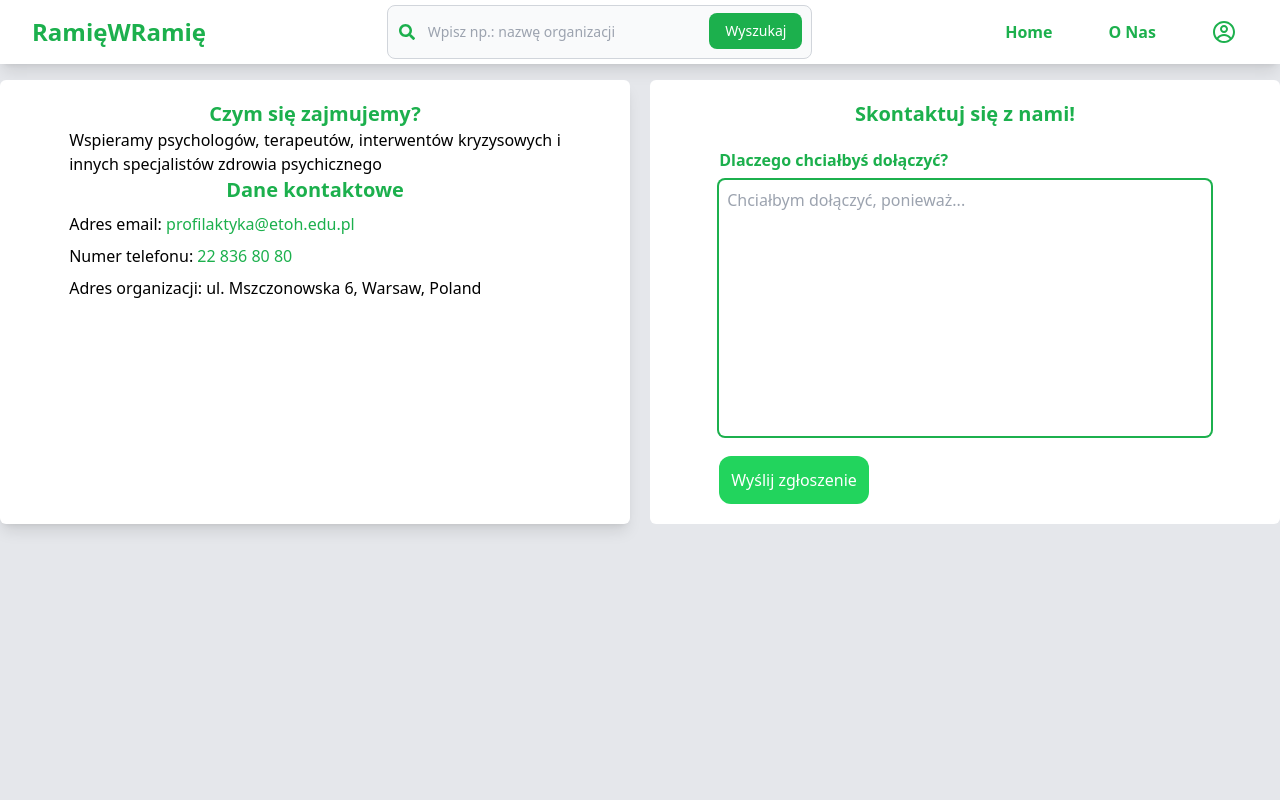
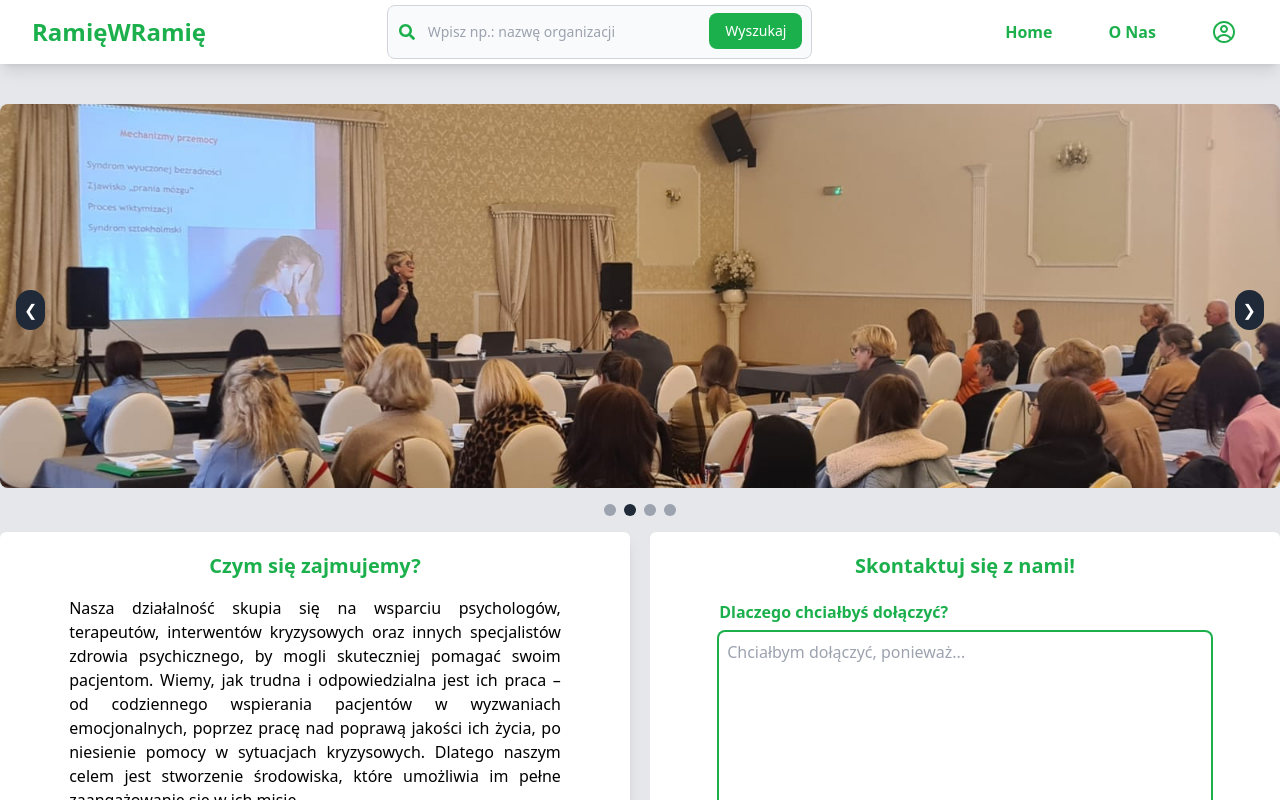
Before and after one commit to Jacpio/RamieWRamie, a React (Vite) app: page /Organisation in a window 1280 px wide. Shown: the top 800 px of the page. Built offline with nearby package versions, Linux system fonts and the light colour scheme; what tailwindcss-animated would draw is missing.

Commit message:
add Carousel

```diff
--- /dev/null
+++ b/src/Elements/Carousel.jsx
@@ -0,0 +1,77 @@
+import React, { useState, useEffect } from 'react';
+
+const Carousel = ({ images }) => {
+    const [currentIndex, setCurrentIndex] = useState(0);
+    const [imageSources, setImageSources] = useState([]);
+    useEffect(() => {
+        const interval = setInterval(() => {
+            goToNext();
+        }, 3000);
+        return () => clearInterval(interval);
+    }, [currentIndex]);
+
+    const goToPrevious = () => {
+        const isFirstSlide = currentIndex === 0;
+        const newIndex = isFirstSlide ? images.length - 1 : currentIndex - 1;
+        setCurrentIndex(newIndex);
+    };
+
+    const goToNext = () => {
+        const isLastSlide = currentIndex === images.length - 1;
+        const newIndex = isLastSlide ? 0 : currentIndex + 1;
+        setCurrentIndex(newIndex);
+    };
+
+
+    useEffect(() => {
+        const loadImages = async () => {
+            const sources = await Promise.all(
+                images.map(async (image) => {
+                    const src = await import(`../assets/${image.file_name}`);
+                    return src.default;
+                })
+            );
+            setImageSources(sources);
+        };
+        loadImages();
+    }, [imageSources]);
+
+    return (
+        <div className="relative w-full max-w-screen-2xl  mx-auto mt-10">
+            <div className="h-64 md:h-96 flex items-center justify-center overflow-hidden">
+                <img
+                    src={imageSources[currentIndex]}
+                    alt={`Slide ${currentIndex}`}
+                    className="w-full h-full object-cover rounded-lg transition duration-700 ease-in-out"
+                />
+            </div>
+            <div className="absolute top-1/2 transform -translate-y-1/2 w-full flex justify-between px-4">
+                <button
+                    onClick={goToPrevious}
+                    className="bg-gray-800 text-white p-2 rounded-full hover:bg-gray-700 transition"
+                >
+                    &#10094;
+                </button>
+                <button
+                    onClick={goToNext}
+                    className="bg-gray-800 text-white p-2 rounded-full hover:bg-gray-700 transition"
+                >
+                    &#10095;
+                </button>
+            </div>
+            <div className="flex justify-center mt-4 space-x-2">
+                {images.map((src, index) => (
+                    <button
+                        key={index}
+                        onClick={() => setCurrentIndex(index)}
+                        className={`w-3 h-3 rounded-full ${
+                            index === currentIndex ? 'bg-gray-800' : 'bg-gray-400'
+                        }`}
+                    ></button>
+                ))}
+            </div>
+        </div>
+    );
+};
+
+export default Carousel;
--- a/src/Elements/InputText.jsx
+++ b/src/Elements/InputText.jsx
@@ -6,7 +6,7 @@ export default function InputText({title, description, name}) {
     return (
         <div className="w-full max-w-md px-4">
             <Field>
-                <Label className="text-sm/6 font-medium text-secondary-dark">{title}</Label>
+                <Label className="text-md font-medium text-secondary-dark">{title}</Label>
                 <Description className="text-sm/6 text-primary">{description}</Description>
                 <Input
                     className={clsx(
--- a/src/Elements/MainSection.jsx
+++ b/src/Elements/MainSection.jsx
@@ -13,15 +13,14 @@ export default function MainSection() {
                 </p>
 
                 <div className="grid grid-cols-1 md:grid-cols-3 gap-8 animate-fade-up animate-once animate-duration-[800ms] animate-delay-75">
-                    <div className="p-6 bg-primary-light rounded-lg shadow-lg hover:shadow-xl transition duration-300">
+                    <div className="p-6 bg-secondary rounded-lg shadow-lg hover:shadow-xl transition duration-300">
                         <FaHandHoldingHeart className="text-4xl text-white mb-4 mx-auto" />
                         <h3 className="text-xl font-semibold text-white mb-2">Łączenie Wolontariuszy</h3>
                         <p className="text-white font-semibold">
                             Pozwala na łatwe znalezienie organizacji potrzebujących wsparcia w różnych kategoriach pomocy.
                         </p>
                     </div>
-
-                    <div className="p-6 bg-primary-light rounded-lg shadow-lg hover:shadow-xl transition duration-300 animate-fade-up animate-once animate-duration-[800ms] animate-delay-100">
+                    <div className="p-6 bg-secondary rounded-lg shadow-lg hover:shadow-xl transition duration-300 animate-fade-up animate-once animate-duration-[800ms] animate-delay-100">
                         <FaMapMarkerAlt className="text-4xl text-white mb-4 mx-auto" />
                         <h3 className="text-xl font-semibold text-white mb-2">Wsparcie lokalnych inicjatyw</h3>
                         <p className="text-white font-semibold">
@@ -30,7 +29,7 @@ export default function MainSection() {
                     </div>
 
                     {/* Feature 3 */}
-                    <div className="p-6 bg-primary-light rounded-lg shadow-lg hover:shadow-xl transition duration-300 animate-fade-up animate-once animate-duration-[800ms] animate-delay-200">
+                    <div className="transform hover:scale-105 p-6 bg-secondary rounded-lg shadow-lg hover:shadow-xl transition duration-300 animate-fade-up animate-once animate-duration-[800ms] animate-delay-200">
                         <FaTasks className="text-4xl text-white mb-4 mx-auto" />
                         <h3 className="text-xl font-semibold text-white mb-2">Zarządzanie Zadaniami</h3>
                         <p className="text-white font-semibold">
--- a/src/Pages/Organisations.jsx
+++ b/src/Pages/Organisations.jsx
@@ -4,6 +4,7 @@ import Navbar from "../Elements/Navbar.jsx";
 import data from "../data/data.json";
 
 import {motion} from "framer-motion";
+import Carousel from "../Elements/Carousel.jsx";
 
 export default function Organisations({id}) {
     const [organisations, setOrganisations] = useState(data);
@@ -15,12 +16,15 @@ export default function Organisations({id}) {
         <>
             <Navbar/>
             {organisations ? (
-                // <Slider img={organisations.img}/>
+                <>
+                    <Carousel images={organisations.img}/>
                     <main className="max-w-screen-2xl mx-auto">
                         <div className="flex gap-5 mt-4">
                             <section className="bg-white w-full rounded-md p-5 shadow-lg ">
-                            <h1 className="text-center font-semibold text-xl text-primary-dark">Czym się zajmujemy?</h1>
-                            <div className="w-10/12 mx-auto text-justify">{organisations.description}</div>
+                                <h1 className="text-center font-semibold mb-4 text-xl text-primary-dark">Czym się
+                                    zajmujemy?</h1>
+                                <div className="w-10/12 mb-5 mx-auto text-justify">{organisations.description}</div>
+                                <hr className="my-5 border-black/60"/>
                                 <h1 className="text-center font-semibold text-xl text-primary-dark">Dane kontaktowe</h1>
                                 <div className="w-10/12 mx-auto text-justify">
                                     <p className="my-2">Adres email: <a
@@ -44,13 +48,17 @@ export default function Organisations({id}) {
                                                   autoComplete="false" autoCapitalize="on"
                                                   className="rounded-md p-2 w-full resize-none border-gray-200 ring-2 ring-primary-dark"></textarea>
                                     </div>
-                                <div  className="mt-5 w-10/12">
-                                    <motion.button initial={{x:200, opacity:0}} animate={{x: 0, opacity: 1}} className="bg-primary text-white p-3 rounded-xl">Wyślij zgłoszenie</motion.button>
+                                    <div className="mt-5 w-10/12">
+                                        <motion.button initial={{x: 200, opacity: 0}} animate={{x: 0, opacity: 1}}
+                                                       className="bg-primary text-white p-3 rounded-xl">Wyślij
+                                            zgłoszenie
+                                        </motion.button>
                                     </div>
                                 </form>
                             </section>
                         </div>
                     </main>
+                </>
             ) : (
                 <div>Loading...</div>
             )}
--- a/src/data/data.json
+++ b/src/data/data.json
@@ -8,12 +8,19 @@
     {
       "file_name": "spotkanie.jpg",
       "alt": "spotkanie"
+    },
+    {
+      "file_name": "spotkanie.jpg",
+      "alt": "spotkanie"
+    },{
+      "file_name": "spotkanie.jpg",
+      "alt": "spotkanie"
     }
   ],
   "categories": [
     "Zdrowie psychiczne"
   ],
-  "description": "Wspieramy psychologów, terapeutów, interwentów kryzysowych i innych specjalistów zdrowia psychicznego",
+  "description": "Nasza działalność skupia się na wsparciu psychologów, terapeutów, interwentów kryzysowych oraz innych specjalistów zdrowia psychicznego, by mogli skuteczniej pomagać swoim pacjentom. Wiemy, jak trudna i odpowiedzialna jest ich praca – od codziennego wspierania pacjentów w wyzwaniach emocjonalnych, poprzez pracę nad poprawą jakości ich życia, po niesienie pomocy w sytuacjach kryzysowych. Dlatego naszym celem jest stworzenie środowiska, które umożliwia im pełne zaangażowanie się w ich misję.",
   "address": "ul. Mszczonowska 6, Warsaw, Poland",
   "phone": "22 836 80 80",
   "email": "profilaktyka@etoh.edu.pl",
--- a/tailwind.config.js
+++ b/tailwind.config.js
@@ -16,7 +16,7 @@ export default {
           light: '#23DB60',
         },
         secondary: {
-          DEFAULT: '#B78F3F',
+          DEFAULT: '#29B93CFF',
           dark: '#126E30',
           deeper: '#0C4A21',
         },
```
Also changed, not shown: src/Pages/RegisterPage.jsx (+5 -7 lines). Lines whose indentation alone changed are shown as unchanged.
